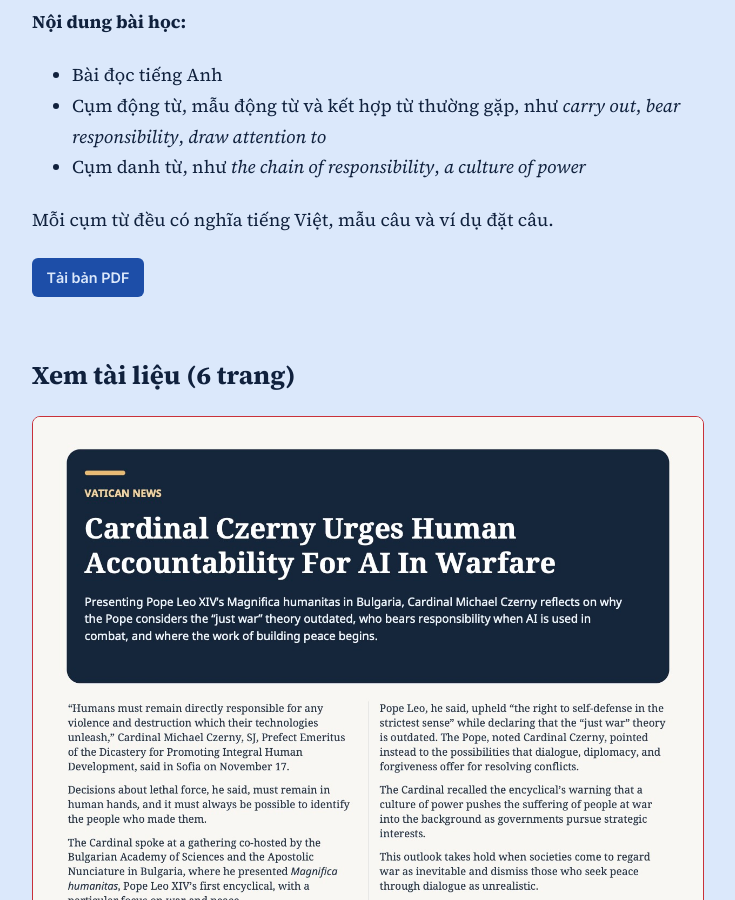
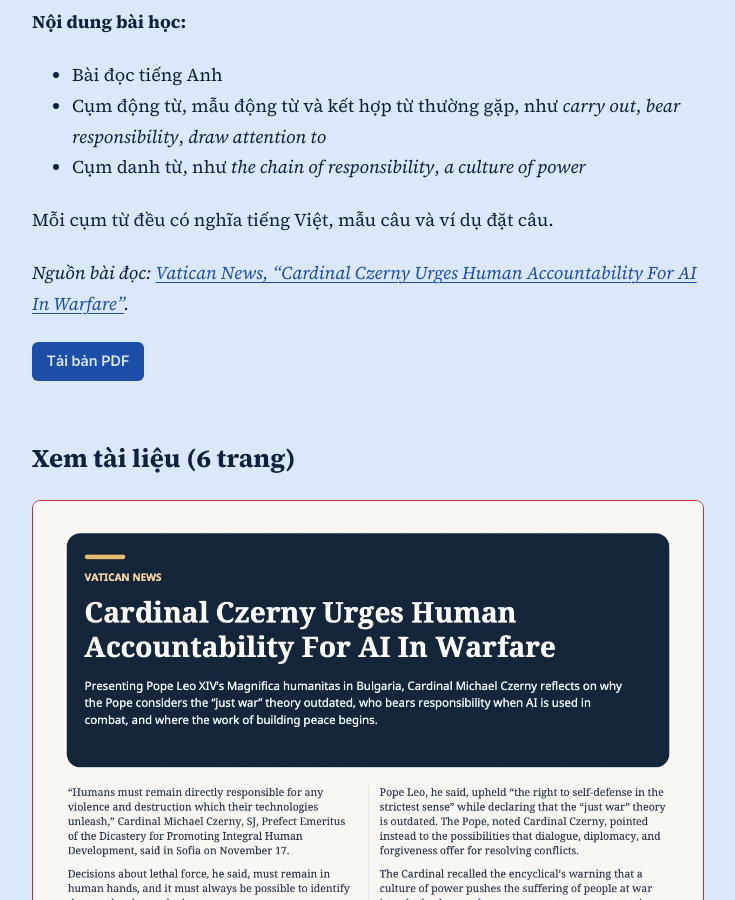
Before and after one commit to nsrpstaff-wq/Jacinto-An-Nguyen, a Jekyll site: the page built from _posts/2026-11-23-lop-tieng-anh-dan-vien-my-ca-23-11-2026.md, in a window 1280 px wide and 900 px high, scrolled down 507 px. Shown: the whole window, without its empty margins (272-1007 px from the left). Built offline with Jekyll 4.4.1, drawn with Linux system fonts in a browser that asks for light colours.

Commit message:
Update 23 Nov lesson: corrected PDF and Vatican News source link
Co-Authored-By: Claude Opus 5.5 <noreply@anthropic.com>

```diff
--- a/_posts/2026-11-23-lop-tieng-anh-dan-vien-my-ca-23-11-2026.md
+++ b/_posts/2026-11-23-lop-tieng-anh-dan-vien-my-ca-23-11-2026.md
@@ -27,6 +27,8 @@ Bài học hôm nay dựa trên một bản tin của Vatican News. Trong bản
 
 Mỗi cụm từ đều có nghĩa tiếng Việt, mẫu câu và ví dụ đặt câu.
 
+*Nguồn bài đọc: [Vatican News, "Cardinal Czerny Urges Human Accountability For AI In Warfare"](https://www.vaticannews.va/en/vatican-city/news/2026-11/cardinal-michael-czerny-magnifica-humanitas-just-war-ai.html).*
+
 <p class="downloads">
   <a class="button" href="{{ page.doc_pdf | relative_url }}">Tải bản PDF</a>
 </p>
```
Also changed, not shown: assets/slides/lop-tieng-anh-2026-11-23/page-01.jpg, assets/slides/lop-tieng-anh-2026-11-23/page-04.jpg, assets/slides/lop-tieng-anh-2026-11-23/page-06.jpg, 1 other file.
